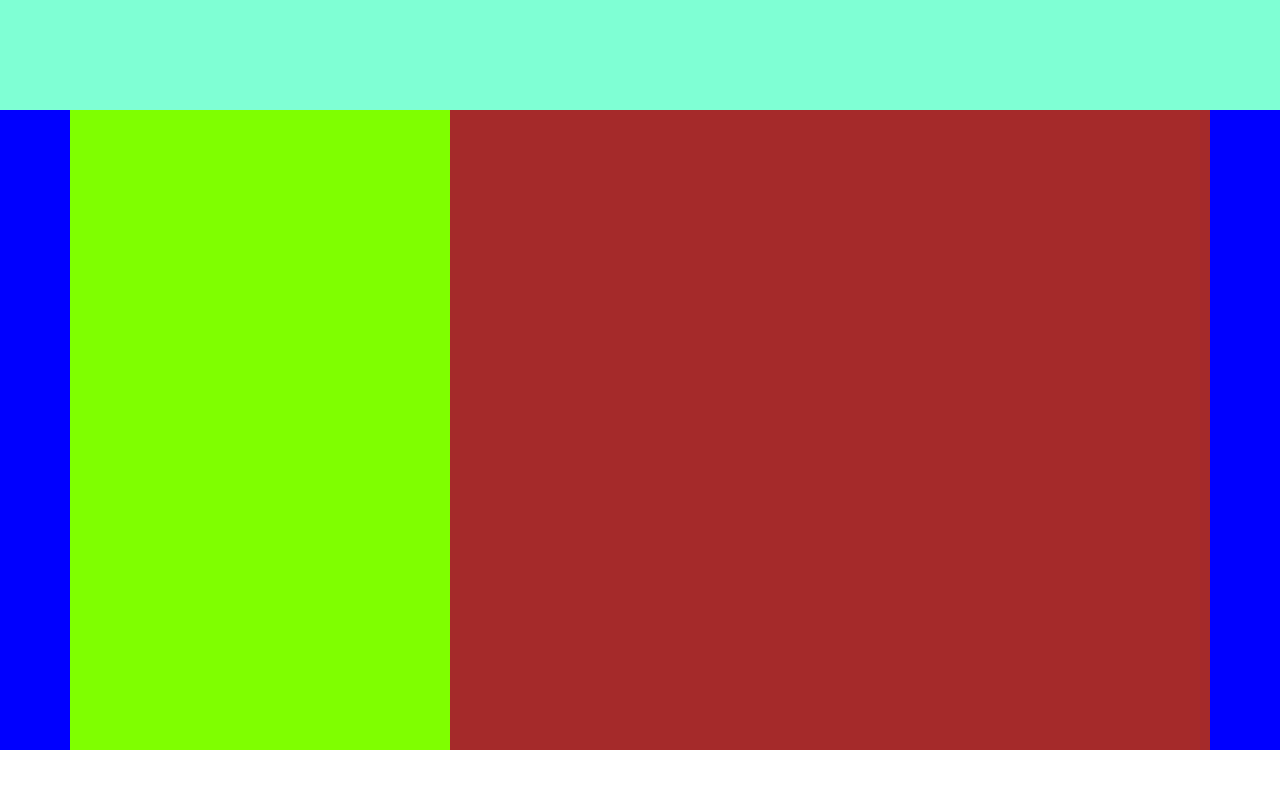
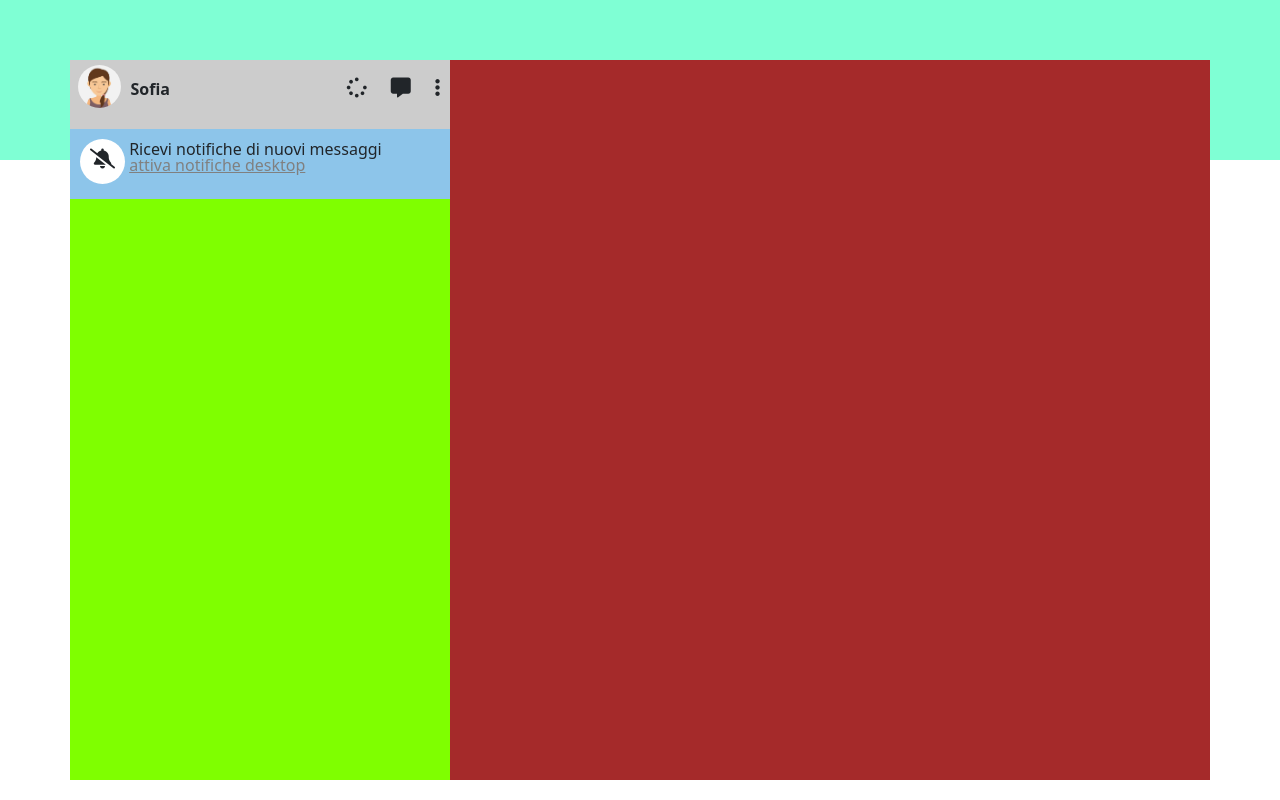
Before and after one commit to a7xsuri/vue-boolzapp, a plain HTML site: page index.html in a window 1280 px wide. Drawn offline with nearby package versions, Linux system fonts and the light colour scheme.

Commit message:
avatar and notification

```diff
--- a/index.html
+++ b/index.html
@@ -5,6 +5,7 @@
     <meta http-equiv="X-UA-Compatible" content="IE=edge">
     <link href="https://cdn.jsdelivr.net/npm/bootstrap@5.1.3/dist/css/bootstrap.min.css" rel="stylesheet" integrity="sha384-1BmE4kWBq78iYhFldvKuhfTAU6auU8tT94WrHftjDbrCEXSU1oBoqyl2QvZ6jIW3" crossorigin="anonymous">
     <meta name="viewport" content="width=device-width, initial-scale=1.0">
+    <script src="https://kit.fontawesome.com/ad826b4a52.js" crossorigin="anonymous"></script>
     <link rel="stylesheet" href="style.css">
     <title>Document</title>
 </head>
@@ -14,8 +15,24 @@
         <section>
             <div class="container">
                 <div class="row">
-                    <div class="col-4 m">
-
+                    <div class="col-4 m px-0">
+                        <div class="header">
+                            <div class="row">
+                                <div class="photo-avatar ">
+                                    <img src="./img/avatar_io.jpg" alt="" class="avatar">
+                                    <p class="name-utent">Sofia</p>
+                                </div>
+                                <div class="Icons">
+                                    <i class="fa-solid fa-spinner"></i>
+                                    <i class="fa-solid fa-message"></i>
+                                    <i class="fa-solid fa-ellipsis-vertical"></i>
+                                </div>
+                            </div>
+                        </div>
+                        <div class="notifica">
+                            <i class="fa-solid fa-bell-slash"></i>
+                            <p class="my-0">Ricevi notifiche di nuovi messaggi<br> <a href="#">attiva notifiche desktop</a></p>
+                        </div>
                     </div>
                     <div class="col-8 c">
 
--- a/style.css
+++ b/style.css
@@ -3,24 +3,87 @@
     background-color: aquamarine;
 }
 .Background-Bot{
-    height:80vh;
+    height:90vh;
 }
 section{
-    background-color: blue;
-    height:80vh;
-    margin-top:-50px;
+    height:90vh;
+    margin-top:-100px;
 }
+
 .container {
     background-color: rgb(255, 213, 0);
-    height:80vh;
+    height:90vh;
 }
 
 .m{
     background-color: chartreuse;
-    height: 80vh;
+    height: 90vh;
 }
 
 .c{
     background-color: brown;
-    height: 80vh;
+    height: 90vh;
 }
+
+.header .row {
+    padding-top: 5px;
+}
+
+.header{
+    background-color: rgb(204, 204, 204);
+}
+
+.avatar{
+    width:25%;
+    border-radius: 30px;
+    float: left;
+}
+
+.photo-avatar{
+    width: 50%;
+    padding-left: 20px;
+}
+
+.name-utent {
+    float: left;
+    padding-left: 10px;
+    width: 50px;
+    font-weight: bold;
+    line-height: 3;
+}
+
+.Icons{
+    width: 50%;
+    line-height: 3;
+    text-align: right;
+}
+
+i{
+    font-size: 20px;
+    padding:0 10px;
+}
+
+.notifica{
+background-color: rgb(141, 197, 234);
+height: 70px;
+padding-left: 10px;
+}
+
+.notifica i {
+    background-color: white;
+    display: inline-block;
+    vertical-align: middle;
+    line-height: 2;
+    border-radius: 50px;
+    height: 45px;
+    margin-top:10px;
+}
+
+.notifica p {
+    display: inline-block;
+    vertical-align: middle;
+    line-height: 1;
+}
+.notifica p a {
+    color:gray;
+}
```
Also changed, not shown: img/avatar_1.jpg (added), img/avatar_2.jpg (added), img/avatar_3.jpg (added), img/avatar_4.jpg (added), img/avatar_5.jpg (added), img/avatar_6.jpg (added), img/avatar_7.jpg (added), img/avatar_8.jpg (added), img/avatar_io.jpg (added), img/mine.jpg (added).
